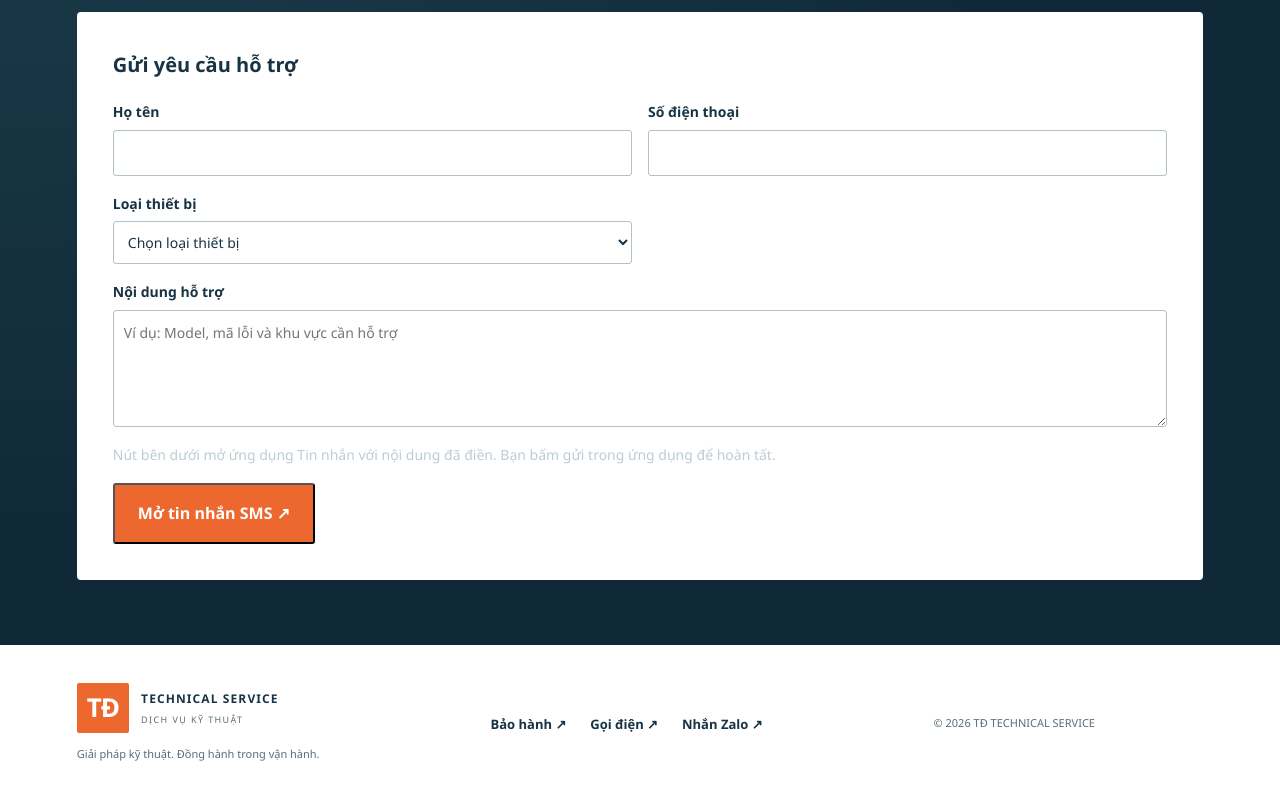
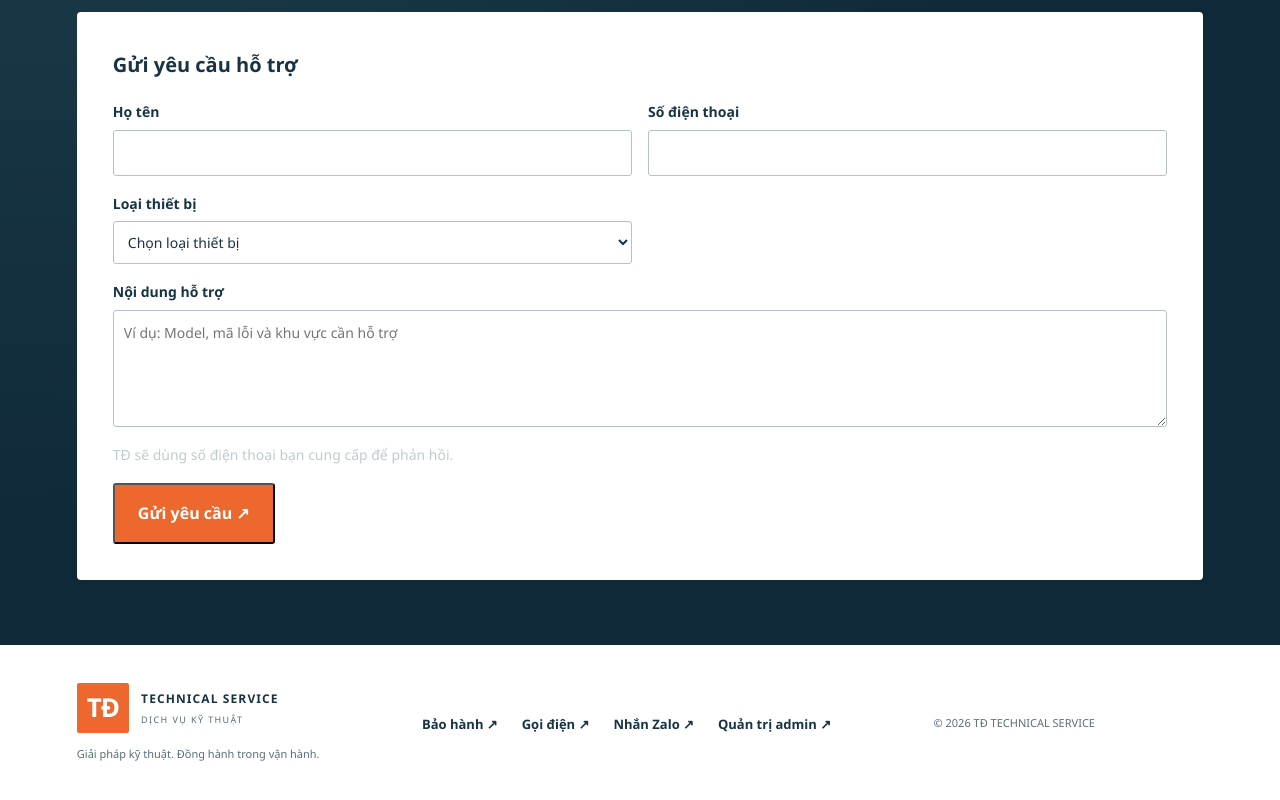
Before and after one commit to ngongochuy/T-sevice, a plain HTML site: page index.html in a window 1280 px wide. Shown: the part 4569-5369 px from the top of the page. Drawn offline with Linux system fonts and the light colour scheme.

Commit message:
Connect existing website to support administration

```diff
--- a/index.html
+++ b/index.html
@@ -106,13 +106,13 @@
               </select>
             </label>
             <label>Nội dung hỗ trợ<textarea name="description" rows="4" maxlength="500" placeholder="Ví dụ: Model, mã lỗi và khu vực cần hỗ trợ" required></textarea></label>
-            <p id="support-form-note" role="status">Nút bên dưới mở ứng dụng Tin nhắn với nội dung đã điền. Bạn bấm gửi trong ứng dụng để hoàn tất.</p>
-            <button class="button" type="submit" aria-describedby="support-form-note">Mở tin nhắn SMS ↗</button>
+            <p id="support-form-note" role="status">TĐ sẽ dùng số điện thoại bạn cung cấp để phản hồi.</p>
+            <button class="button" type="submit" aria-describedby="support-form-note">Gửi yêu cầu ↗</button>
           </form>
         </section></section>
   </main>
-  <footer><div><a class="brand" href="#"><span class="mark">TĐ</span><span>TECHNICAL SERVICE<small>DỊCH VỤ KỸ THUẬT</small></span></a><p>Giải pháp kỹ thuật. Đồng hành trong vận hành.</p></div><div class="footer-contact"><a href="#bao-hanh">Bảo hành ↗</a><a data-contact="phone" href="tel:+84981491091">Gọi điện ↗</a><a data-contact="zalo" href="https://zalo.me/84981491091" target="_blank" rel="noopener noreferrer">Nhắn Zalo ↗</a></div><small>© <span id="year"></span> TĐ TECHNICAL SERVICE</small></footer>
+  <footer><div><a class="brand" href="#"><span class="mark">TĐ</span><span>TECHNICAL SERVICE<small>DỊCH VỤ KỸ THUẬT</small></span></a><p>Giải pháp kỹ thuật. Đồng hành trong vận hành.</p></div><div class="footer-contact"><a href="#bao-hanh">Bảo hành ↗</a><a data-contact="phone" href="tel:+84981491091">Gọi điện ↗</a><a data-contact="zalo" href="https://zalo.me/84981491091" target="_blank" rel="noopener noreferrer">Nhắn Zalo ↗</a><a href="/admin">Quản trị admin ↗</a></div><small>© <span id="year"></span> TĐ TECHNICAL SERVICE</small></footer>
   <div class="floating-contact" aria-label="Liên hệ nhanh"><a data-contact="zalo" href="https://zalo.me/84981491091" target="_blank" rel="noopener noreferrer" class="float-zalo"><span>Z</span> Nhắn Zalo</a><a data-contact="phone" href="tel:+84981491091" class="float-phone"><span>↗</span> Gọi kỹ thuật</a></div>
-  <script src="main.js?v=20261126-3"></script>
+  <script src="main.js?v=20261127-1"></script>
 </body>
 </html>
```
